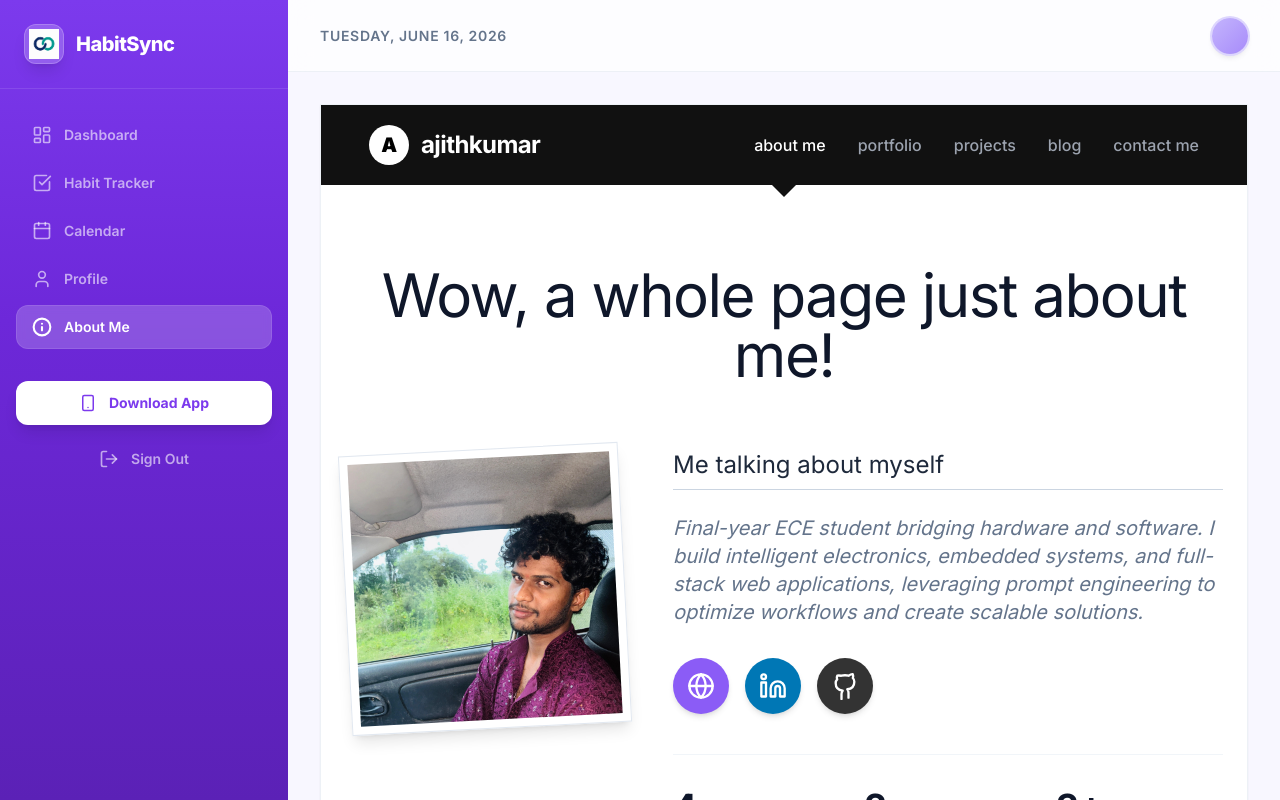
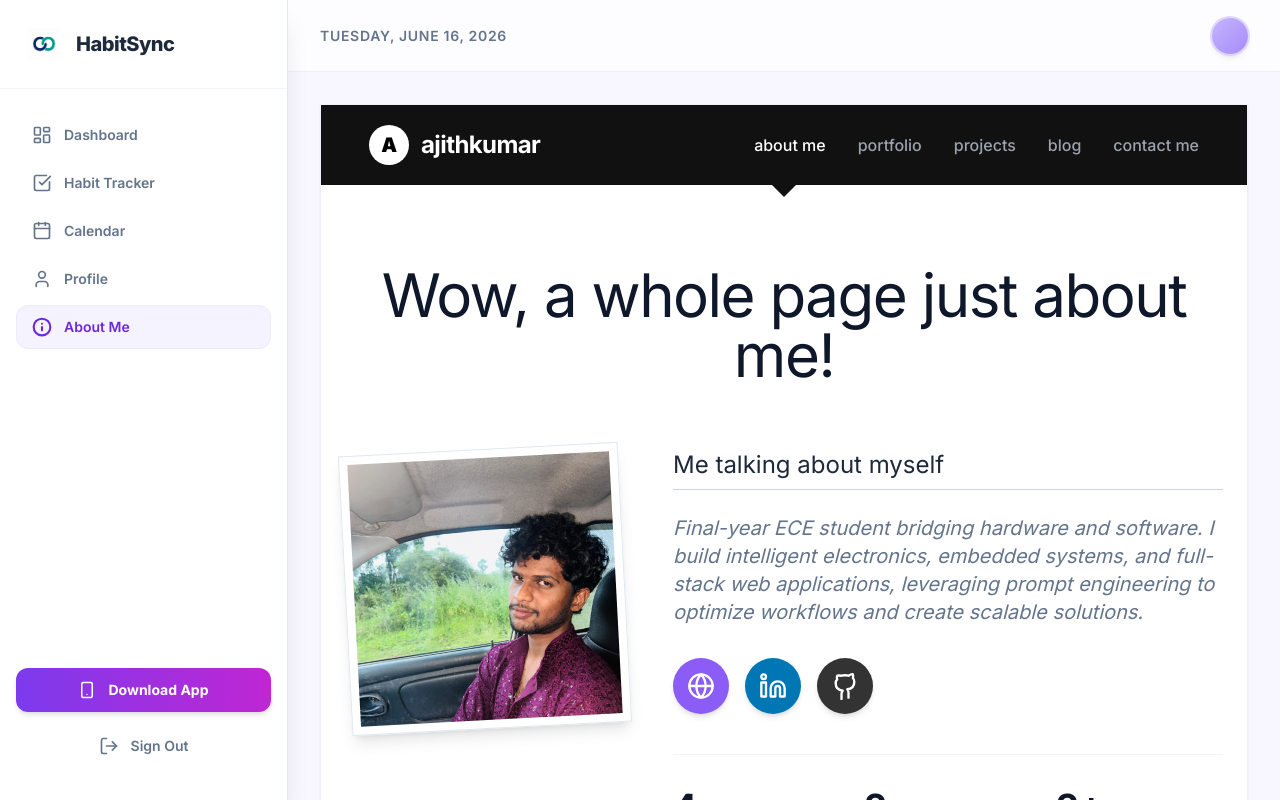
Before and after one commit to ajithhhak/habits-tracker, a Next.js app: page /about in a window 1280 px wide. Built offline with nearby package versions, Linux system fonts and the light colour scheme; no server answers.

Commit message:
Update UI

```diff
--- /dev/null
+++ b/app.json
@@ -0,0 +1,3 @@
+{
+  "expo": {}
+}
--- a/components/Layout.js
+++ b/components/Layout.js
@@ -26,42 +26,40 @@ export default function Layout({ children, user, onUserUpdate }) {
   return (
     <div className="flex h-screen overflow-hidden font-sans text-slate-800 transition-colors duration-300" style={{ background: '#f8f7ff' }}>
       {/* Sidebar */}
-      <aside className={`fixed inset-y-0 left-0 z-50 w-72
+      <aside className={`fixed inset-y-0 left-0 z-50 w-72 bg-white border-r border-slate-200 flex flex-col shadow-xl
                          transform transition-transform duration-300 ease-out
                          md:relative md:translate-x-0
-                         ${sidebarOpen ? 'translate-x-0' : '-translate-x-full'}`}
-        style={{ background: 'linear-gradient(180deg, #7c3aed 0%, #6d28d9 40%, #5b21b6 100%)' }}>
+                         ${sidebarOpen ? 'translate-x-0' : '-translate-x-full'}`}>
         {/* Logo */}
-        <div className="p-6 border-b border-white/10 flex justify-between items-center">
+        <div className="p-6 border-b border-slate-100 flex justify-between items-center">
           <div className="flex items-center gap-3">
-            <div className="w-10 h-10 bg-white/20 backdrop-blur-sm rounded-xl
-                            flex items-center justify-center shadow-lg border border-white/20 overflow-hidden p-1">
-              <img src="/logo_main.png" alt="HabitSync" className="w-full h-full object-contain" />
+            <div className="w-10 h-10 flex items-center justify-center p-1">
+              <img src="/logo_main.png" alt="HabitSync" className="w-full h-full object-contain mix-blend-multiply" />
             </div>
             <div>
-              <div className="font-extrabold text-xl tracking-tight text-white">HabitSync</div>
+              <div className="font-extrabold text-xl tracking-tight text-slate-800">HabitSync</div>
             </div>
           </div>
-          <button className="md:hidden text-white/60 hover:text-white transition-colors" onClick={() => setSidebarOpen(false)}>
+          <button className="md:hidden text-slate-400 hover:text-slate-600 transition-colors" onClick={() => setSidebarOpen(false)}>
             <X size={20} />
           </button>
         </div>
 
         {/* User mini-profile */}
         {user && (
-          <div className="p-4 mx-4 mt-6 rounded-xl bg-white/10 backdrop-blur-sm border border-white/10">
+          <div className="p-4 mx-4 mt-6 rounded-xl bg-slate-50 border border-slate-100">
             <div className="flex items-center gap-3">
-              <div className="w-10 h-10 rounded-full border-2 border-white/30 overflow-hidden flex-shrink-0 bg-white/20">
+              <div className="w-10 h-10 rounded-full border-2 border-white shadow-sm overflow-hidden flex-shrink-0 bg-violet-100">
                 {user.avatar
                   ? <img src={user.avatar} alt={user.name} className="w-full h-full object-cover" />
-                  : <div className="w-full h-full flex items-center justify-center text-white font-bold text-lg">
+                  : <div className="w-full h-full flex items-center justify-center text-violet-700 font-bold text-lg">
                     {user.name?.[0]?.toUpperCase()}
                   </div>
                 }
               </div>
               <div className="min-w-0">
-                <div className="font-semibold text-sm truncate text-white">{user.name}</div>
-                <div className="text-xs text-white/60 truncate">{user.email}</div>
+                <div className="font-semibold text-sm truncate text-slate-800">{user.name}</div>
+                <div className="text-xs text-slate-500 truncate">{user.email}</div>
               </div>
             </div>
           </div>
@@ -76,15 +74,15 @@ export default function Layout({ children, user, onUserUpdate }) {
                 {active && (
                   <motion.div
                     layoutId="activeNavIndicator"
-                    className="absolute inset-0 bg-white/20 backdrop-blur-sm rounded-xl border border-white/10"
+                    className="absolute inset-0 bg-violet-50 rounded-xl border border-violet-100"
                     initial={false}
                     transition={{ type: 'spring', stiffness: 300, damping: 30 }}
                   />
                 )}
                 <div className={`relative flex items-center gap-3 px-4 py-3 rounded-xl text-sm font-semibold transition-all duration-300
                               ${active
-                    ? 'text-white'
-                    : 'text-white/60 hover:text-white hover:bg-white/10'}`}>
+                    ? 'text-violet-700'
+                    : 'text-slate-500 hover:text-slate-800 hover:bg-slate-50'}`}>
                   <Icon size={20} className={active ? 'stroke-[2.5px]' : 'stroke-2'} />
                   {label}
                 </div>
@@ -95,13 +93,13 @@ export default function Layout({ children, user, onUserUpdate }) {
 
         {/* Logout and Download */}
         <div className="p-4 mb-4">
-          <a href="#" className="flex items-center gap-3 px-4 py-3 rounded-xl text-sm font-bold
-                       bg-white text-[#7c3aed] hover:bg-white/90 w-full transition-all duration-200 mb-3 shadow-lg justify-center">
+          <a href="/HabitSync.apk" download="HabitSync.apk" className="flex items-center gap-3 px-4 py-3 rounded-xl text-sm font-bold
+                       bg-gradient-to-r from-violet-600 to-fuchsia-600 text-white hover:opacity-90 w-full transition-all duration-200 mb-3 shadow-md justify-center">
             <Smartphone size={18} /> Download App
           </a>
           <button onClick={handleLogout}
             className="flex items-center gap-3 px-4 py-3 rounded-xl text-sm font-semibold justify-center
-                       text-white/60 hover:text-white hover:bg-white/10 w-full transition-all duration-200">
+                       text-slate-500 hover:text-red-600 hover:bg-red-50 w-full transition-all duration-200">
             <LogOut size={20} /> Sign Out
           </button>
         </div>
--- a/pages/login.js
+++ b/pages/login.js
@@ -71,7 +71,7 @@ export default function Login() {
       style={{ background: 'linear-gradient(135deg, #f5f3ff 0%, #faf5ff 30%, #fdf2f8 60%, #fff1f2 100%)' }}>
 
       {/* Top Right Download Button */}
-      <a href="#" className="absolute top-6 right-6 z-20 flex items-center gap-2 px-4 py-2.5 rounded-full text-sm font-bold bg-white text-[#7c3aed] hover:scale-105 shadow-md transition-transform duration-200 border border-purple-100">
+      <a href="/HabitSync.apk" download="HabitSync.apk" className="absolute top-6 right-6 z-20 flex items-center gap-2 px-4 py-2.5 rounded-full text-sm font-bold bg-white text-[#7c3aed] hover:scale-105 shadow-md transition-transform duration-200 border border-purple-100">
         <Smartphone size={16} /> Download App
       </a>
 
@@ -87,8 +87,8 @@ export default function Login() {
       >
         <div className="text-center mb-8">
           <div className="flex justify-center mb-8">
-            <div className="w-16 h-16 bg-gradient-to-tr from-[#7c3aed] to-[#5b21b6] rounded-2xl flex items-center justify-center shadow-lg shadow-purple-500/30 overflow-hidden p-1.5 border border-white/10">
-              <img src="/logo_main.png" alt="HabitSync" className="w-full h-full object-contain" />
+            <div className="w-20 h-20 flex items-center justify-center">
+              <img src="/logo_main.png" alt="HabitSync" className="w-full h-full object-contain drop-shadow-md" />
             </div>
           </div>
           <h1 className="text-3xl font-extrabold text-slate-800 tracking-tight">Sign in to HabitSync</h1>
--- a/pages/register.js
+++ b/pages/register.js
@@ -83,7 +83,7 @@ export default function Register() {
       style={{ background: 'linear-gradient(135deg, #f5f3ff 0%, #faf5ff 30%, #fdf2f8 60%, #fff1f2 100%)' }}>
 
       {/* Top Right Download Button */}
-      <a href="#" className="absolute top-6 right-6 z-20 flex items-center gap-2 px-4 py-2.5 rounded-full text-sm font-bold bg-white text-[#7c3aed] hover:scale-105 shadow-md transition-transform duration-200 border border-purple-100">
+      <a href="/HabitSync.apk" download="HabitSync.apk" className="absolute top-6 right-6 z-20 flex items-center gap-2 px-4 py-2.5 rounded-full text-sm font-bold bg-white text-[#7c3aed] hover:scale-105 shadow-md transition-transform duration-200 border border-purple-100">
         <Smartphone size={16} /> Download App
       </a>
 
@@ -99,8 +99,8 @@ export default function Register() {
       >
         <div className="text-center mb-8">
           <div className="flex justify-center mb-8">
-            <div className="w-16 h-16 bg-gradient-to-tr from-[#7c3aed] to-[#5b21b6] rounded-2xl flex items-center justify-center shadow-lg shadow-purple-500/30 overflow-hidden p-1.5 border border-white/10">
-              <img src="/logo_main.png" alt="HabitSync" className="w-full h-full object-contain" />
+            <div className="w-20 h-20 flex items-center justify-center">
+              <img src="/logo_main.png" alt="HabitSync" className="w-full h-full object-contain drop-shadow-md" />
             </div>
           </div>
           <h1 className="text-3xl font-extrabold text-slate-800 tracking-tight">Create your account</h1>
```
Also changed, not shown: public/logo_new.png (added), 1 other file (tests, documents, lock files or other folders).
